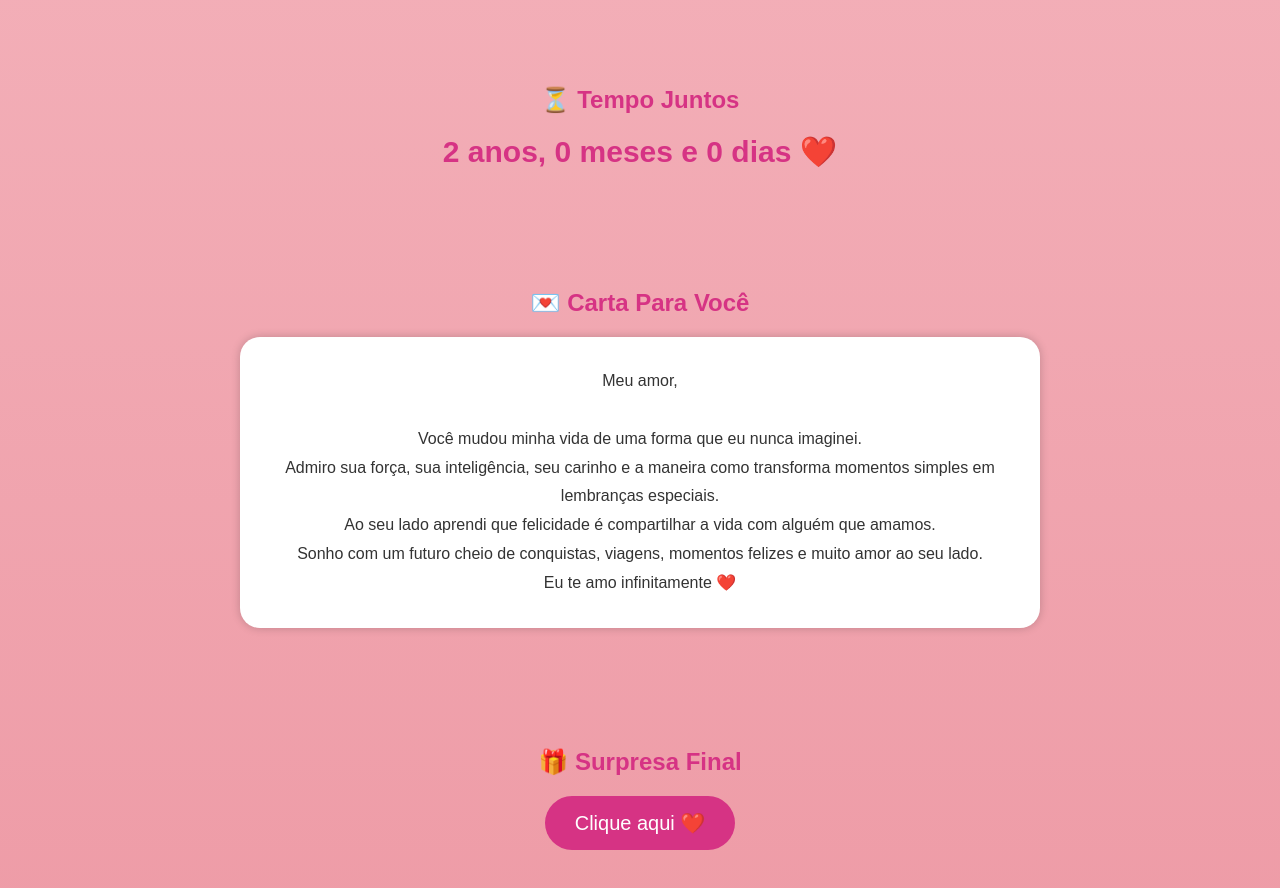
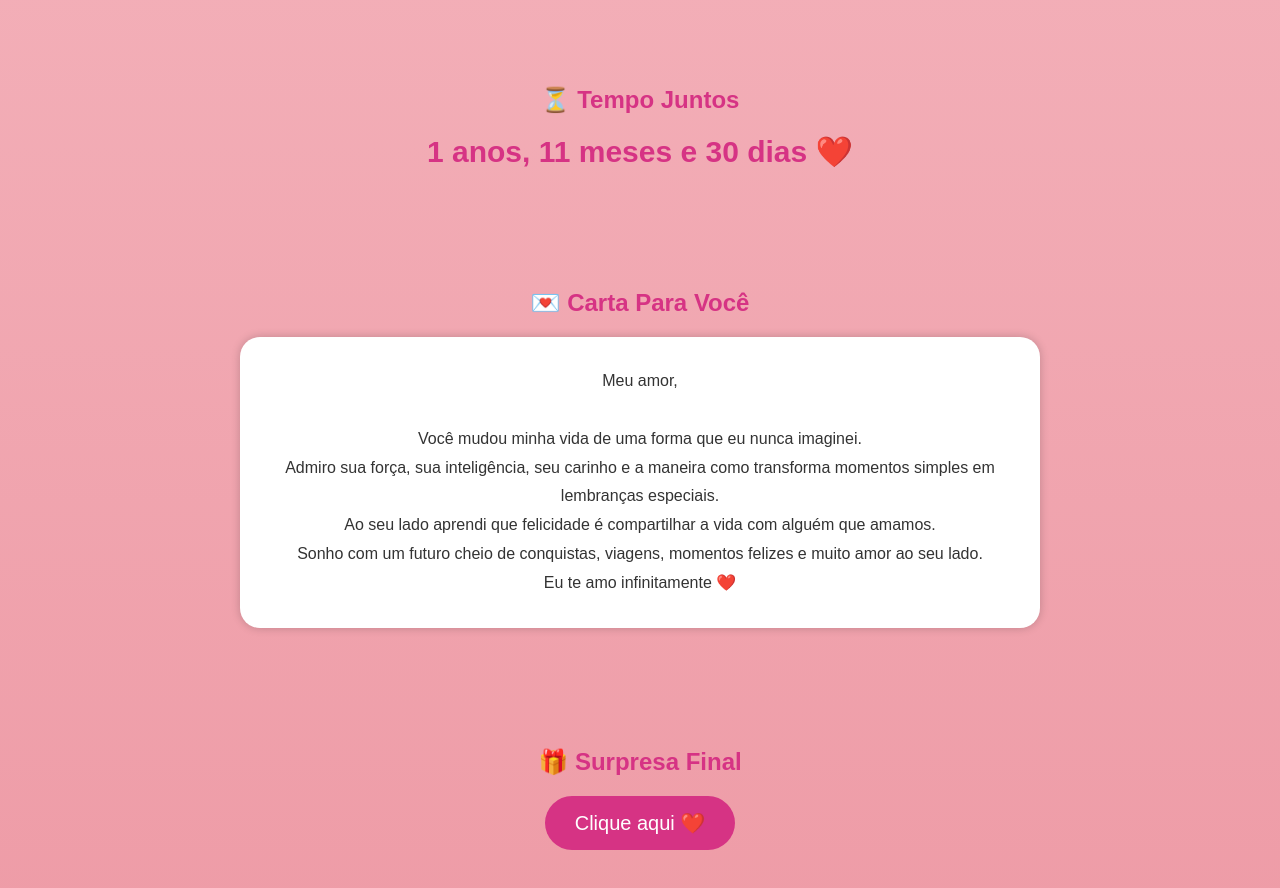
Before and after one commit to Gustavo98364/Site-Casal, a plain HTML site: page index.html in a window 1280 px wide. Shown: the part 2400-3288 px from the top of the page. Drawn offline with Linux system fonts and the light colour scheme.

Commit message:
Update index.html

```diff
--- a/index.html
+++ b/index.html
@@ -292,7 +292,7 @@ Eu te amo hoje, amanhã e para sempre ❤️
 
 <script>
 
-const dataNamoro = new Date("2024-06-03");
+const dataNamoro = new Date("2024-06-04");
 
 function atualizarContador() {
     const agora = new Date();
```
